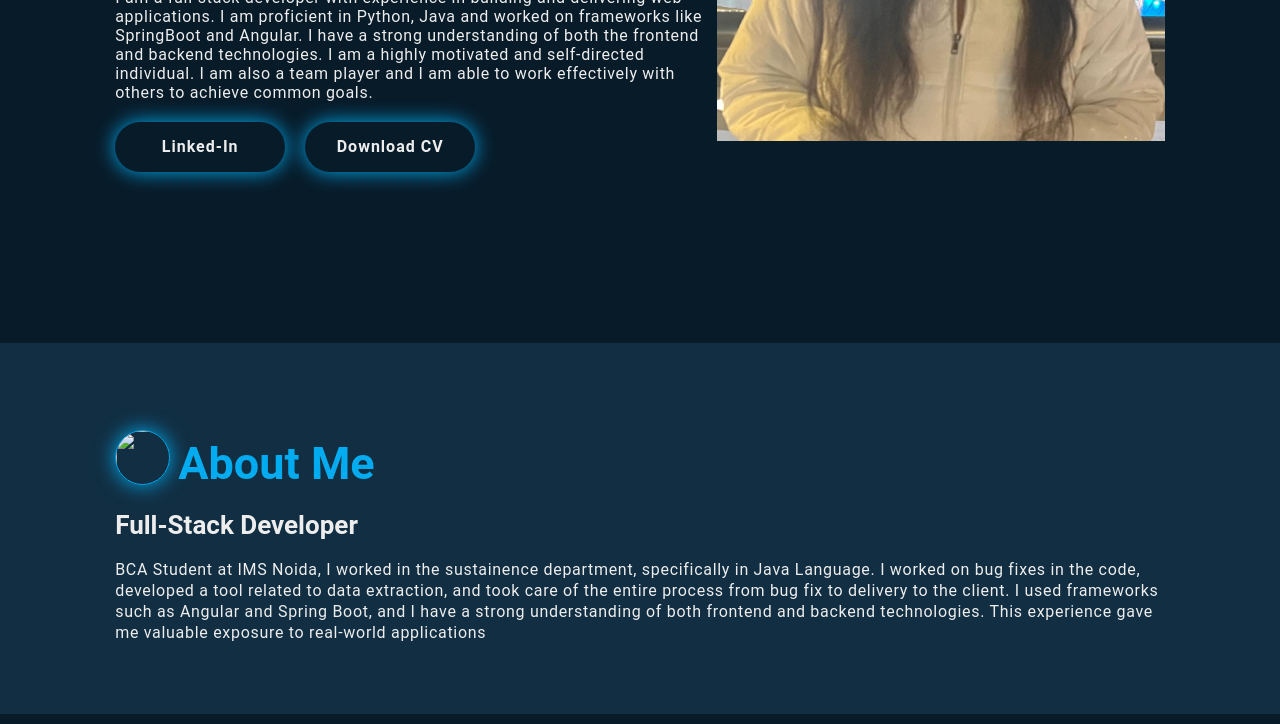
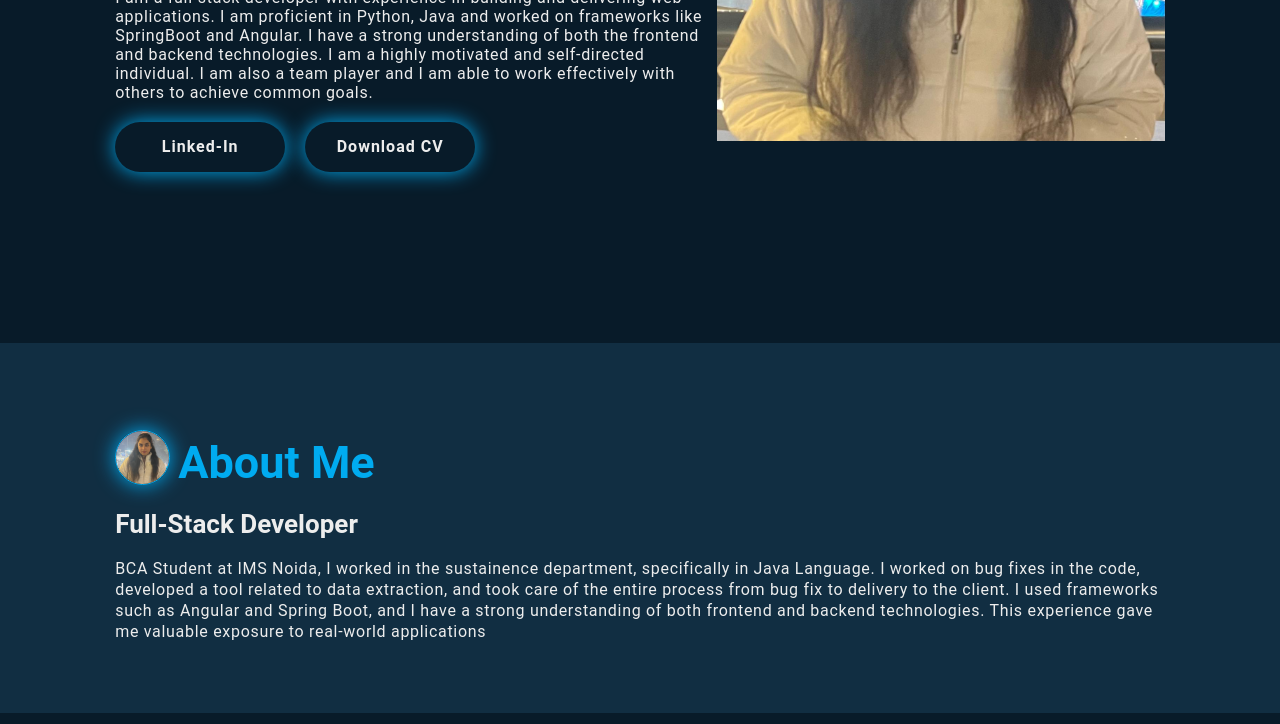
Before and after one commit to anjali-riyu/Anjali-Profile, a plain HTML site: page index.html in a window 1280 px wide. Shown: the part 373-1097 px from the top of the page. Drawn offline with nearby package versions, Linux system fonts and the light colour scheme.

Commit message:
Update index.html

```diff
--- a/index.html
+++ b/index.html
@@ -51,7 +51,7 @@
 
     <section class="about" id="about">
         <div class="about-content">
-            <h2 class="heading"><img src="about-me-photo.jpg" alt="">About Me</h2>
+            <h2 class="heading"><img src="MyPhoto.jpeg" alt="">About Me</h2>
             <h3>Full-Stack Developer</h3>
             <p>BCA Student at IMS Noida, I worked in the sustainence department, specifically
                 in
```
